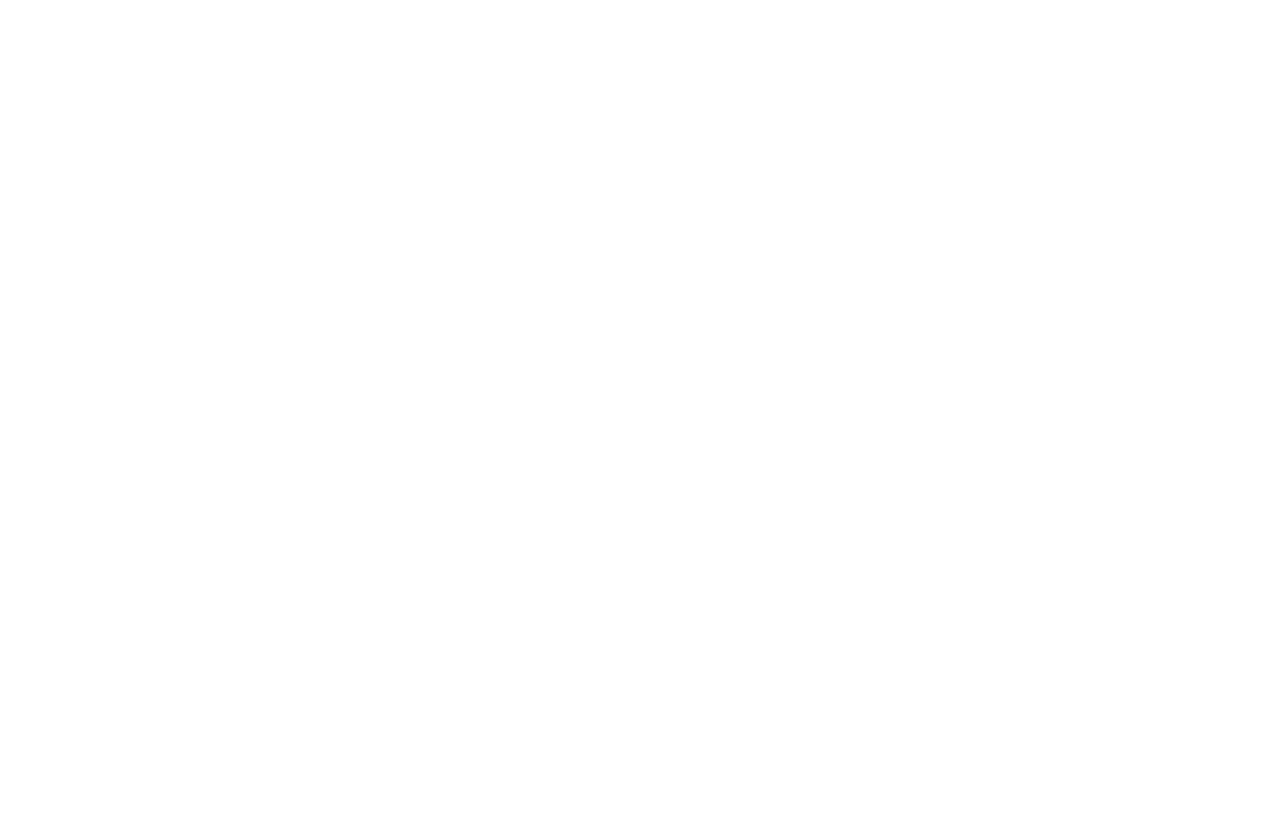
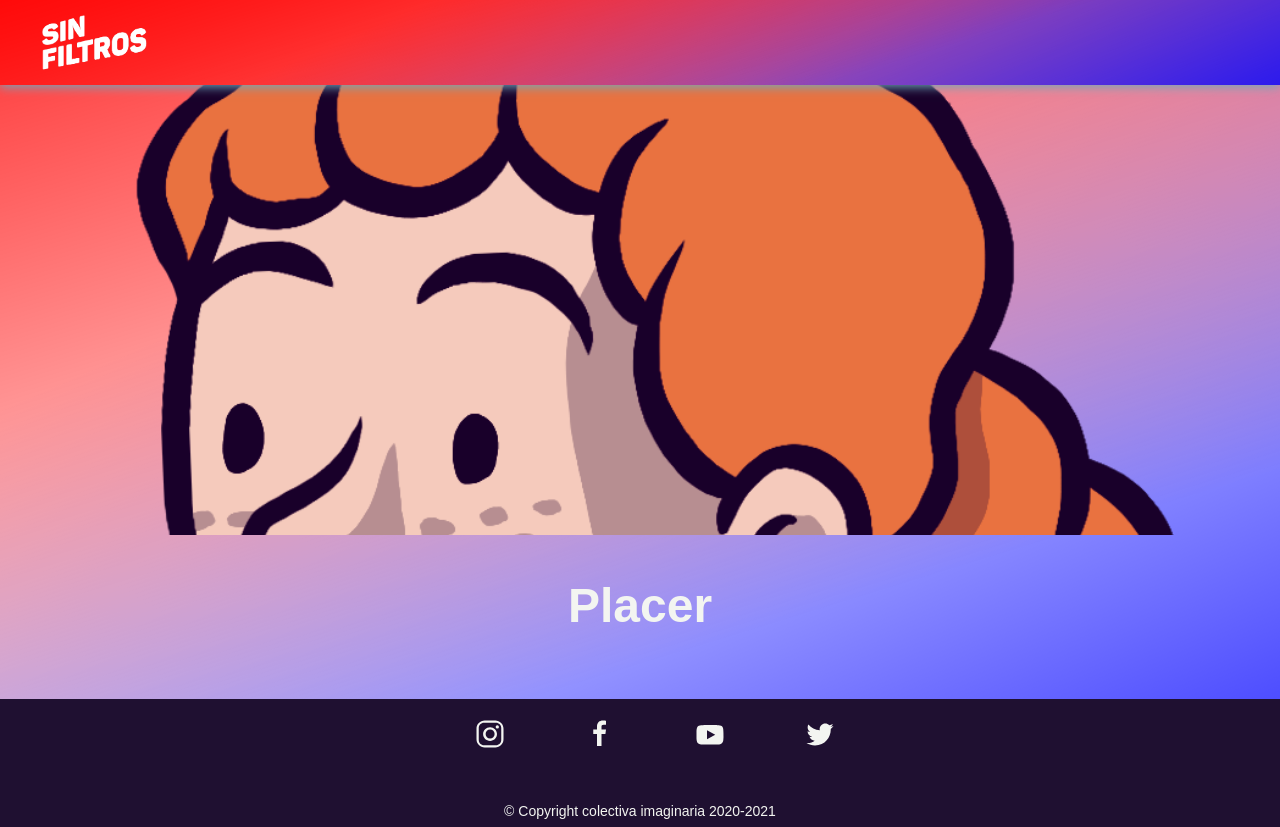
Before and after one commit to gutieCast/sinFiltros, a React (Create React App) app: page /placer in a window 1280 px wide. Before the commit the page ends 800 px from the top, so only its background shows below. Built offline with nearby package versions, Linux system fonts and the light colour scheme.

Commit message:
placer comp + links

```diff
--- a/src/screens/Education/index.jsx
+++ b/src/screens/Education/index.jsx
@@ -1,10 +1,23 @@
 import React from 'react'
+import imgBall from '../../assets/img/iconosYPatrones/Patrones/Pelota.png'
+import { Layout } from '../../components/Layout'
+// import './aboutUs.scss'
 
 const Education = () => {
+    const img = {
+        url: imgBall,
+        alt: "Ball pattern",
+        id: 'img-education'
+    }
     return (
-        <div>
-            <h2>Educación</h2>
-        </div>
+        <Layout img={img}>
+            <h2>
+                Educadores
+            </h2>
+            <p>
+                Material de descarga
+            </p>
+        </Layout>
     )
 }
 
--- a/src/screens/Multimedia/index.jsx
+++ b/src/screens/Multimedia/index.jsx
@@ -1,10 +1,20 @@
 import React from 'react'
+import imgLaptop from '../../assets/img/iconosYPatrones/Patrones/Laptop.png'
+import { Layout } from '../../components/Layout'
+// import './aboutUs.scss'
 
 const Multimedia = () => {
+    const img = {
+        url: imgLaptop,
+        alt: "Laptop pattern",
+        id: 'img-education'
+    }
     return (
-        <div>
-            Multimedia
-        </div>
+        <Layout img={img}>
+            <h2>
+                Multimedia
+            </h2>
+        </Layout>
     )
 }
 
--- a/src/screens/Parents/index.jsx
+++ b/src/screens/Parents/index.jsx
@@ -1,10 +1,20 @@
 import React from 'react'
+import imgCharango from '../../assets/img/iconosYPatrones/Patrones/Charango.png'
+import { Layout } from '../../components/Layout'
+// import './aboutUs.scss'
 
 const Parents = () => {
+    const img = {
+        url: imgCharango,
+        alt: "Ball pattern",
+        id: 'img-parents'
+    }
     return (
-        <div>
-            Padres
-        </div>
+        <Layout img={img}>
+            <h2>
+                Padres
+            </h2>
+        </Layout>
     )
 }
 
--- a/src/screens/Placer/index.jsx
+++ b/src/screens/Placer/index.jsx
@@ -1,10 +1,19 @@
 import React from 'react'
+import imgPlacer from '../../assets/img/personajes/3_02.png'
+import { Layout } from '../../components/Layout'
 
 const Placer = () => {
+    const img = {
+        url: imgPlacer,
+        alt: "Character Placer",
+        id: 'img-placer'
+    }
     return (
-        <div>
-
-        </div>
+        <Layout img={img}>
+            <h2>
+                Placer
+            </h2>
+        </Layout>
     )
 }
 
```
